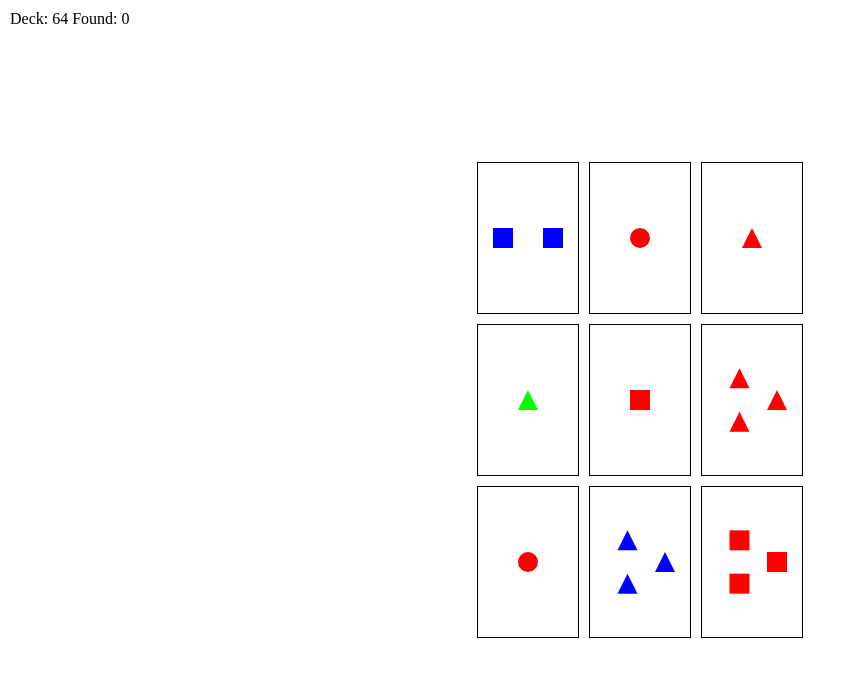
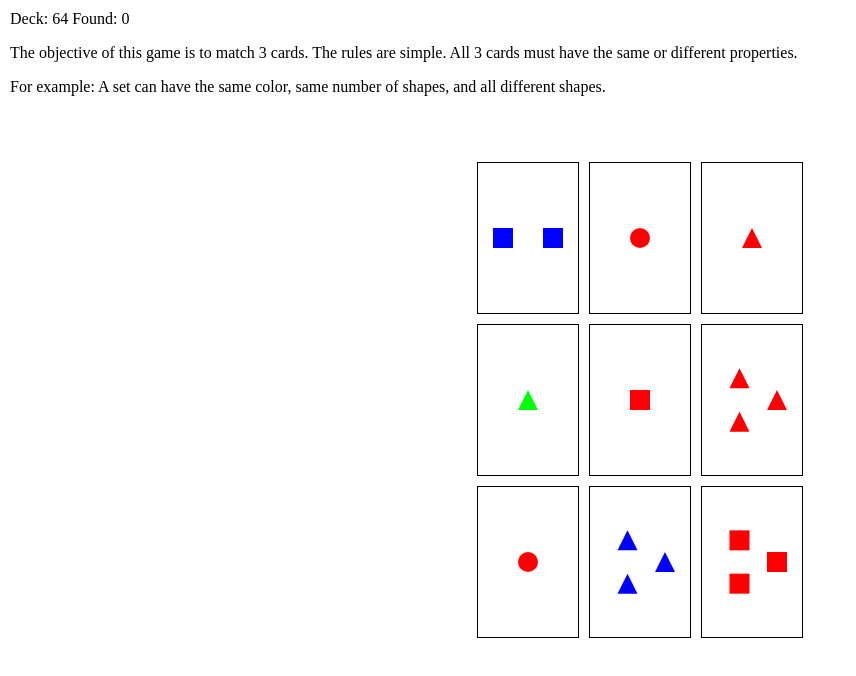
Before and after one commit to isaacdozier/Set, a plain HTML site: page index.html in a window 1280 px wide. Shown: the whole page, without its empty margins (0-856 px from the left). Drawn offline with Linux system fonts and the light colour scheme.

Commit message:
Update index.html

```diff
--- a/index.html
+++ b/index.html
@@ -32,7 +32,12 @@
 </style>
 </head>
 <body>
-<div id="score">Deck: <span id="deckCount"></span> Found: <span id="foundSets">0</span></div>
+<div id="score">
+    Deck: <span id="deckCount"></span>
+    Found: <span id="foundSets">0</span>
+    <p>The objective of this game is to match 3 cards. The rules are simple. All 3 cards must have the same or different properties.</p>
+    <p>For example: A set can have the same color, same number of shapes, and all different shapes.</p>
+</div>
 <div id="game"></div>
 <script>
     const colors = ['#ff0000', '#00ff00', '#0000ff'];
```
